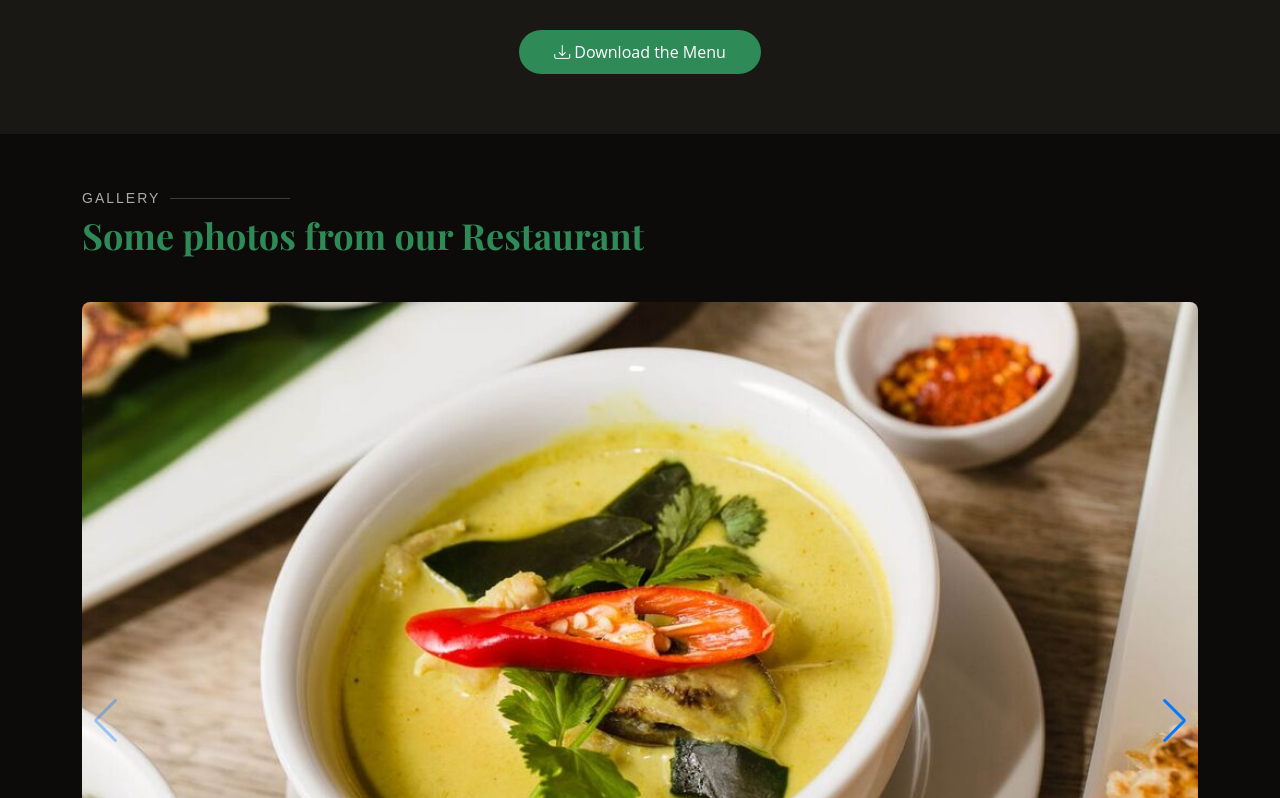
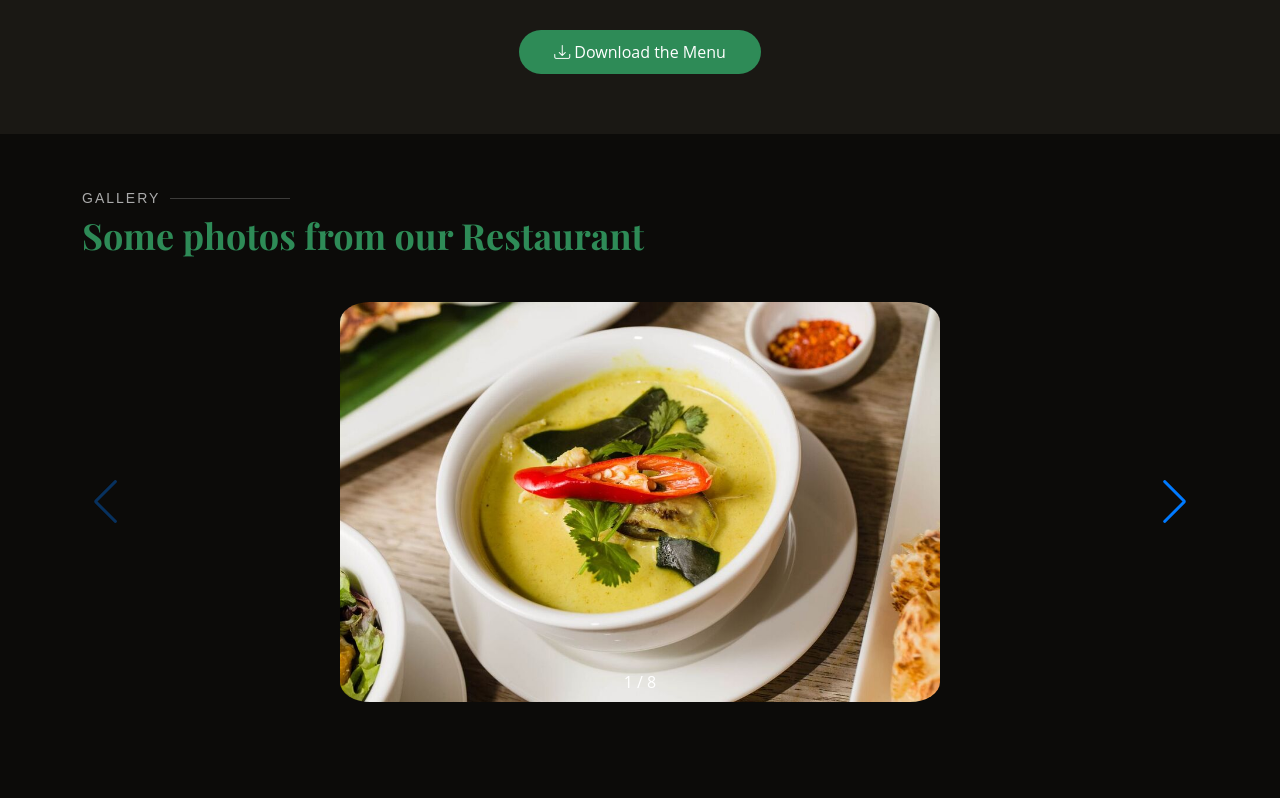
Before and after one commit to Justinng26/Papayaya_Bromley, a Next.js app: page / in a window 1280 px wide. Shown: the part 2002-2800 px from the top of the page. Built offline with nearby package versions, Linux system fonts and the light colour scheme; no server answers.

Commit message:
playing around with swiper

```diff
--- a/src/app/styles/galleryNew.css
+++ b/src/app/styles/galleryNew.css
@@ -4,7 +4,6 @@
   display: flex;
   justify-content: center;
   align-items: center;
-  border-radius: 0.5rem;
 }
 
 .gallery .swiper {
@@ -13,17 +12,16 @@
   display: flex;
   justify-content: center;
   align-items: center;
-  overflow: visible;
+  overflow: visible !important;
 }
 
 .gallery .swiper img {
-  width: 100%;
-  height: 100%;
+  max-width: 100%;
   object-fit: cover;
-  border-radius: 0.5rem;
+  border-radius: 5%;
 }
 
-@media (min-width: 724px) {
+@media (max-width: 1326px) {
   .gallery .swiper {
     overflow: hidden;
   }
```
